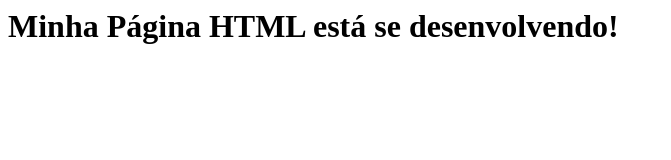
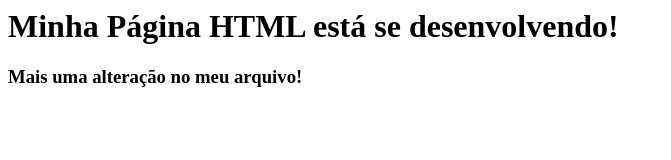
Before and after one commit to LucianTavares/gama-no-github, a plain HTML site: page index.html in a window 1280 px wide. Shown: the whole page, without its empty margins (0-671 px from the left). Drawn offline with Linux system fonts and the light colour scheme.

Commit message:
Atualização a partir do Github

```diff
--- a/index.html
+++ b/index.html
@@ -1,5 +1,6 @@
 <html>
     <body>
         <h1>Minha Página HTML está se desenvolvendo!</h1>
+        <h3>Mais uma alteração no meu arquivo!</h3>
     </body>
 </html>
```
